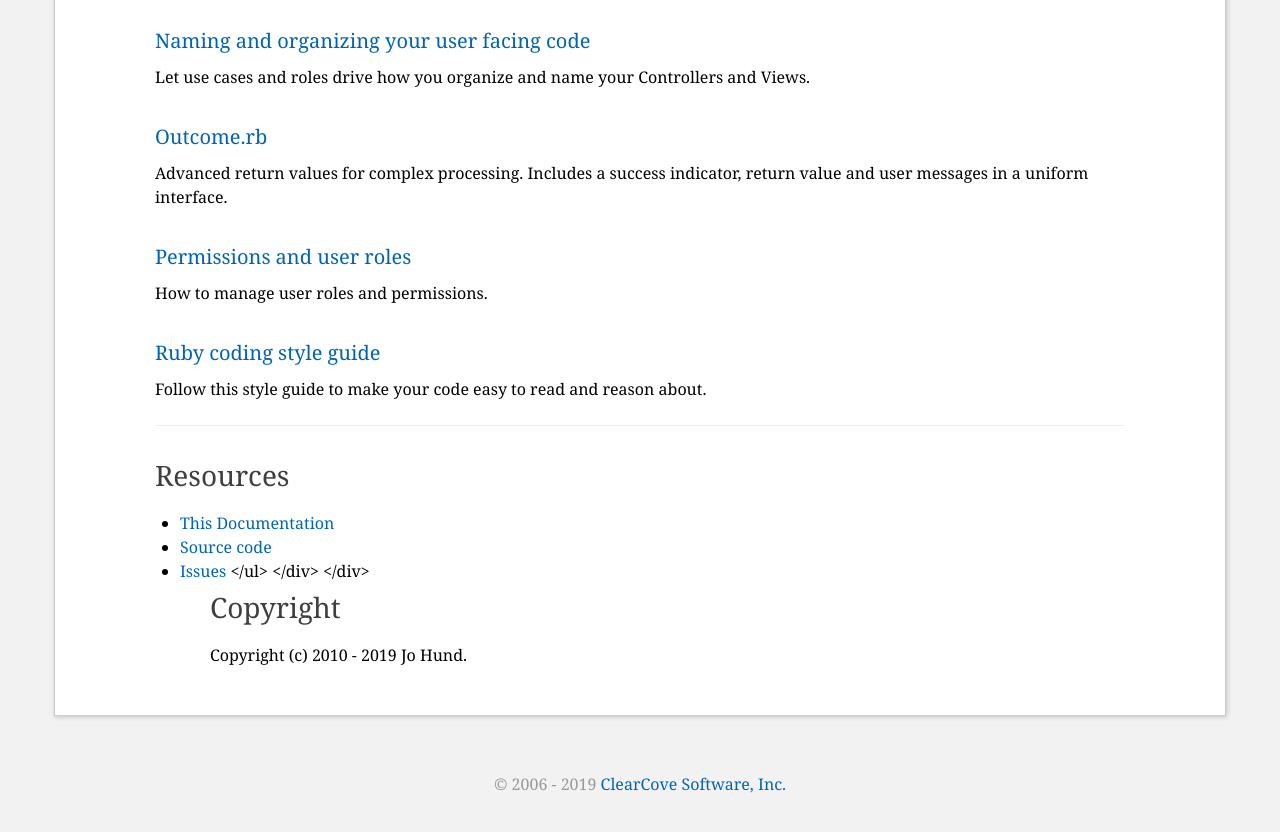
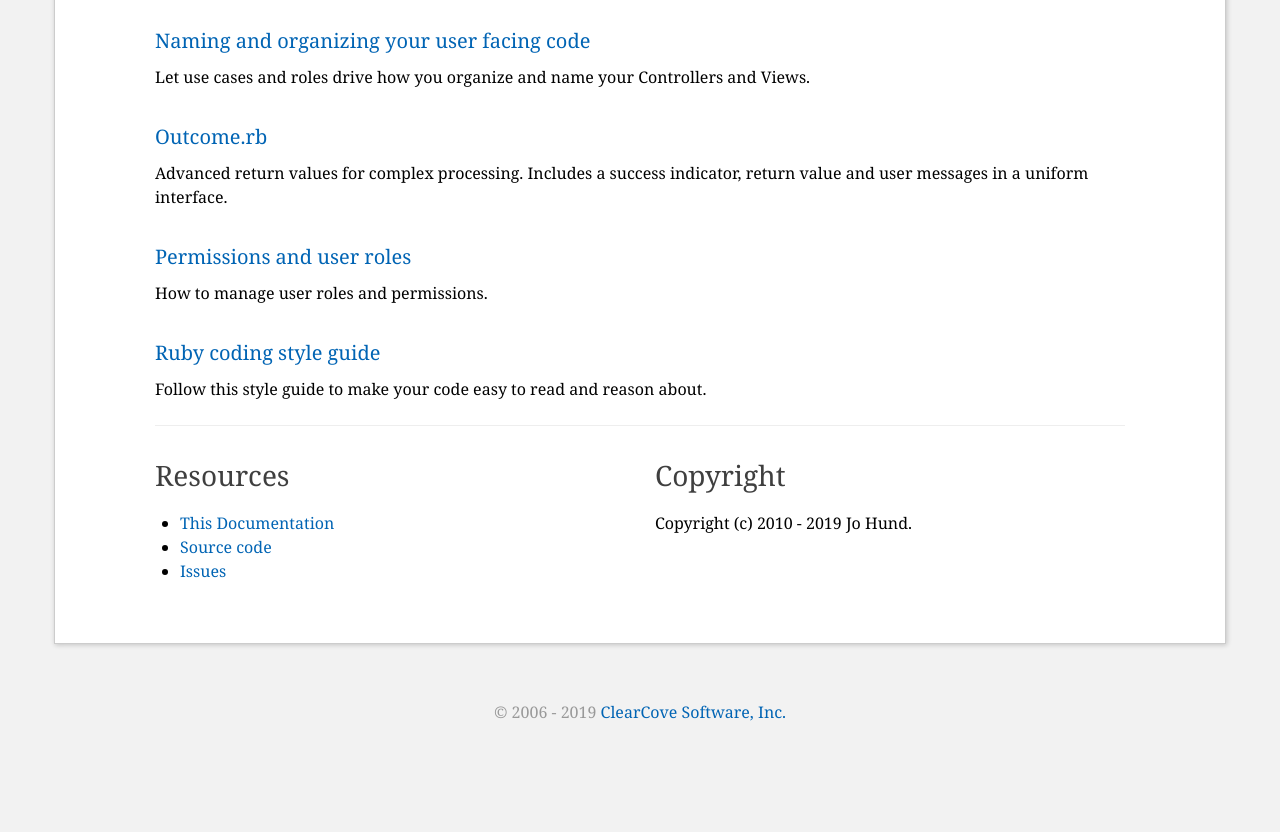
Before and after one commit to jhund/rails-recipes, a Jekyll site: the page built from index.md, in a window 1280 px wide and 900 px high, scrolled down 930 px. Shown: the top 832 px of the window. Built offline with Jekyll 4.4.1, drawn with Linux system fonts in a browser that asks for light colours.

Commit message:
Fixed HTML markup

```diff
--- a/index.md
+++ b/index.md
@@ -66,9 +66,9 @@ Follow this style guide to make your code easy to read and reason about.
   <div class="span5">
     <h3>Resources</h3>
     <ul>
-      <li><a href="http://rails-recipes.clearcove.ca">This Documentation</a>
-      <li><a href="https://github.com/jhund/rails-recipes">Source code</a>
-      <li><a href="https://github.com/jhund/rails-recipes/issues">Issues</a>
+      <li><a href="http://rails-recipes.clearcove.ca">This Documentation</a></li>
+      <li><a href="https://github.com/jhund/rails-recipes">Source code</a></li>
+      <li><a href="https://github.com/jhund/rails-recipes/issues">Issues</a></li>
     </ul>
   </div>
 
```
